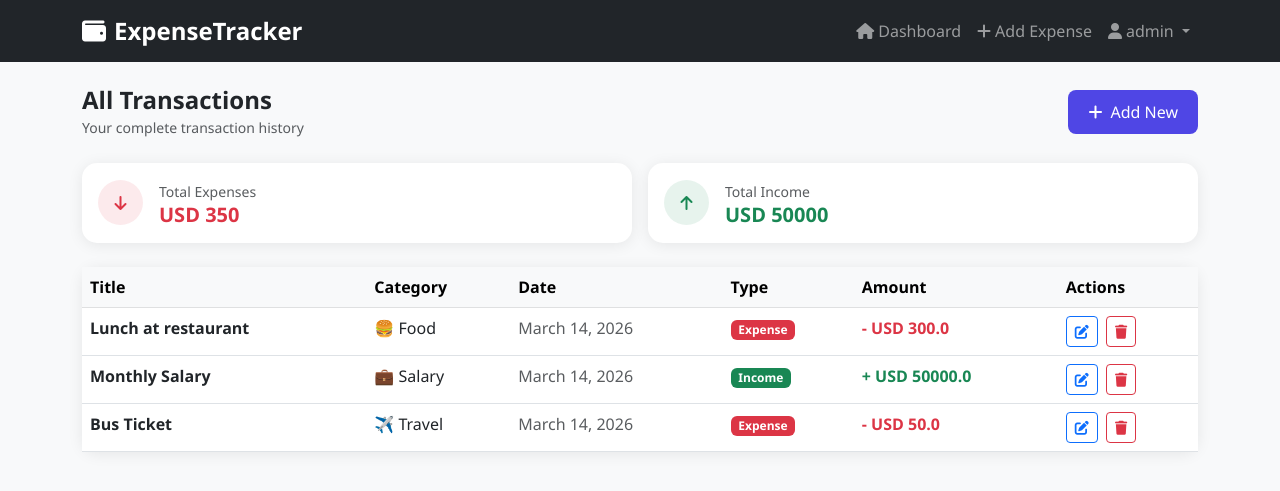
After one commit to CH-Akshay-pixel/Expense-tracker, a Django app: page /expenses/ in a window 1280 px wide. The commit adds this page. Shown: the top 491 px of the page. Run offline with Django 5.2, Linux system fonts and the light colour scheme; a user stored in the database is signed in; data comes from the database, SQL or seed files in the repository; both versions use the stored data as it was after the commit.

Commit message:
Day 9 - Add expense and expense list is working

```diff
--- a/config/settings.py
+++ b/config/settings.py
@@ -130,5 +130,5 @@ MEDIA_ROOT = BASE_DIR / 'media'
 
 DEFAULT_AUTO_FIELD = 'django.db.models.BigAutoField'
 LOGIN_URL = '/accounts/login/'
-LOGIN_REDIRECT_URL = '/accounts/profile/'
+LOGIN_REDIRECT_URL = '/dashboard/'
 LOGOUT_REDIRECT_URL = '/accounts/login/'
--- a/config/urls.py
+++ b/config/urls.py
@@ -24,4 +24,5 @@ urlpatterns = [
     path('admin/', admin.site.urls),
     path('accounts/', include('accounts.urls')),
     path('accounts/', include('django.contrib.auth.urls')),
+    path('', include('expenses.urls')),
 ] + static(settings.MEDIA_URL, document_root=settings.MEDIA_ROOT)
--- /dev/null
+++ b/expenses/urls.py
@@ -0,0 +1,8 @@
+from django.urls import path
+from . import views
+
+urlpatterns = [
+    path('dashboard/', views.dashboard_view, name='dashboard'),
+    path('expense/add/', views.add_expense_view, name='add_expense'),
+    path('expenses/', views.expense_list_view, name='expense_list'),
+]
--- a/expenses/views.py
+++ b/expenses/views.py
@@ -1,3 +1,112 @@
-from django.shortcuts import render
+from django.shortcuts import render, redirect, get_object_or_404
+from django.contrib.auth.decorators import login_required
+from django.contrib import messages
+from django.db.models import Sum
+from datetime import datetime
+from .models import Expense, Category
+from .forms import ExpenseForm
 
-# Create your views here.
+
+@login_required
+def dashboard_view(request):
+    today = datetime.today()
+    month = today.month
+    year = today.year
+
+    expenses = Expense.objects.filter(user=request.user)
+
+    monthly_expenses = expenses.filter(
+        type='expense',
+        date__month=month,
+        date__year=year
+    ).aggregate(total=Sum('amount'))['total'] or 0
+
+    monthly_income = expenses.filter(
+        type='income',
+        date__month=month,
+        date__year=year
+    ).aggregate(total=Sum('amount'))['total'] or 0
+
+    balance = monthly_income - monthly_expenses
+
+    recent_transactions = expenses.order_by('-date')[:5]
+
+    try:
+        budget = request.user.userprofile.monthly_budget
+        currency = request.user.userprofile.currency
+    except:
+        budget = 0
+        currency = 'USD'
+
+    budget_percentage = 0
+    if budget > 0:
+        budget_percentage = min(int((monthly_expenses / budget) * 100), 100)
+
+    context = {
+        'monthly_expenses': monthly_expenses,
+        'monthly_income': monthly_income,
+        'balance': balance,
+        'recent_transactions': recent_transactions,
+        'budget': budget,
+        'budget_percentage': budget_percentage,
+        'currency': currency,
+        'month_name': today.strftime('%B %Y'),
+    }
+
+    return render(request, 'expenses/dashboard.html', context)
+
+
+@login_required
+def add_expense_view(request):
+    if request.method == 'POST':
+        form = ExpenseForm(request.user, request.POST)
+        if form.is_valid():
+            expense = form.save(commit=False)
+            expense.user = request.user
+            expense.save()
+            messages.success(request, 'Transaction added successfully!')
+            return redirect('dashboard')
+        else:
+            messages.error(request, 'Please fix the errors below.')
+    else:
+        form = ExpenseForm(request.user)
+
+    try:
+        currency = request.user.userprofile.currency
+    except:
+        currency = 'USD'
+
+    return render(request, 'expenses/add_expense.html', {
+        'form': form,
+        'currency': currency
+    })
+
+
+@login_required
+def expense_list_view(request):
+    expenses = Expense.objects.filter(
+        user=request.user
+    ).order_by('-date')
+
+    try:
+        currency = request.user.userprofile.currency
+    except:
+        currency = 'USD'
+
+    # Totals
+    total_expenses = expenses.filter(
+        type='expense'
+    ).aggregate(total=Sum('amount'))['total'] or 0
+
+    total_income = expenses.filter(
+        type='income'
+    ).aggregate(total=Sum('amount'))['total'] or 0
+
+    context = {
+        'expenses': expenses,
+        'currency': currency,
+        'total_expenses': total_expenses,
+        'total_income': total_income,
+    }
+
+    return render(request, 'expenses/expense_list.html', context)
--- a/templates/base.html
+++ b/templates/base.html
@@ -65,14 +65,14 @@
 
                     <!-- Dashboard -->
                     <li class="nav-item">
-                        <a class="nav-link" href="#">
+                        <a class="nav-link" href="{% url 'dashboard' %}">
                             <i class="fas fa-home me-1"></i>Dashboard
                         </a>
                     </li>
 
                     <!-- Add Expense -->
                     <li class="nav-item">
-                        <a class="nav-link" href="#">
+                        <a class="nav-link" href="{% url 'add_expense' %}">
                             <i class="fas fa-plus me-1"></i>Add Expense
                         </a>
                     </li>
--- /dev/null
+++ b/templates/expenses/expense_list.html
@@ -0,0 +1,130 @@
+{% extends 'base.html' %}
+
+{% block title %}All Transactions - Expense Tracker{% endblock %}
+
+{% block content %}
+
+<!-- Header -->
+<div class="d-flex justify-content-between align-items-center mb-4">
+    <div>
+        <h4 class="fw-bold mb-0">All Transactions</h4>
+        <small class="text-muted">Your complete transaction history</small>
+    </div>
+    <a href="{% url 'add_expense' %}" class="btn btn-primary">
+        <i class="fas fa-plus me-2"></i>Add New
+    </a>
+</div>
+
+<!-- Summary Cards -->
+<div class="row g-3 mb-4">
+    <div class="col-md-6">
+        <div class="card p-3">
+            <div class="d-flex align-items-center">
+                <div class="rounded-circle bg-danger bg-opacity-10
+                            d-flex align-items-center justify-content-center me-3"
+                     style="width:45px; height:45px;">
+                    <i class="fas fa-arrow-down text-danger"></i>
+                </div>
+                <div>
+                    <small class="text-muted">Total Expenses</small>
+                    <h5 class="fw-bold mb-0 text-danger">
+                        {{ currency }} {{ total_expenses }}
+                    </h5>
+                </div>
+            </div>
+        </div>
+    </div>
+    <div class="col-md-6">
+        <div class="card p-3">
+            <div class="d-flex align-items-center">
+                <div class="rounded-circle bg-success bg-opacity-10
+                            d-flex align-items-center justify-content-center me-3"
+                     style="width:45px; height:45px;">
+                    <i class="fas fa-arrow-up text-success"></i>
+                </div>
+                <div>
+                    <small class="text-muted">Total Income</small>
+                    <h5 class="fw-bold mb-0 text-success">
+                        {{ currency }} {{ total_income }}
+                    </h5>
+                </div>
+            </div>
+        </div>
+    </div>
+</div>
+
+<!-- Transactions Table -->
+<div class="card">
+    <div class="card-body p-0">
+        {% if expenses %}
+        <div class="table-responsive">
+            <table class="table table-hover mb-0">
+                <thead class="table-light">
+                    <tr>
+                        <th>Title</th>
+                        <th>Category</th>
+                        <th>Date</th>
+                        <th>Type</th>
+                        <th>Amount</th>
+                        <th>Actions</th>
+                    </tr>
+                </thead>
+                <tbody>
+                    {% for expense in expenses %}
+                    <tr>
+                        <td class="fw-semibold">{{ expense.title }}</td>
+                        <td>
+                            {% if expense.category %}
+                                {{ expense.category.icon }}
+                                {{ expense.category.name }}
+                            {% else %}
+                                <span class="text-muted">—</span>
+                            {% endif %}
+                        </td>
+                        <td class="text-muted">{{ expense.date }}</td>
+                        <td>
+                            {% if expense.type == 'income' %}
+                                <span class="badge bg-success">Income</span>
+                            {% else %}
+                                <span class="badge bg-danger">Expense</span>
+                            {% endif %}
+                        </td>
+                        <td>
+                            <span class="fw-bold
+                                {% if expense.type == 'income' %}
+                                    text-success
+                                {% else %}
+                                    text-danger
+                                {% endif %}">
+                                {% if expense.type == 'income' %}+{% else %}-{% endif %}
+                                {{ currency }} {{ expense.amount }}
+                            </span>
+                        </td>
+                        <td>
+                            <a href="{% url 'edit_expense' expense.id %}"
+                               class="btn btn-sm btn-outline-primary me-1">
+                                <i class="fas fa-edit"></i>
+                            </a>
+                            <a href="{% url 'delete_expense' expense.id %}"
+                               class="btn btn-sm btn-outline-danger">
+                                <i class="fas fa-trash"></i>
+                            </a>
+                        </td>
+                    </tr>
+                    {% endfor %}
+                </tbody>
+            </table>
+        </div>
+        {% else %}
+        <div class="text-center py-5">
+            <i class="fas fa-receipt fa-3x text-muted mb-3"></i>
+            <p class="text-muted">No transactions yet!</p>
+            <a href="{% url 'add_expense' %}" class="btn btn-primary">
+                <i class="fas fa-plus me-2"></i>Add Your First Transaction
+            </a>
+        </div>
+        {% endif %}
+    </div>
+</div>
+
+{% endblock %}
```
Also changed, not shown: expenses/forms.py (added, +39 -0 lines), templates/expenses/add_expense.html (added, +111 -0 lines), templates/expenses/dashboard.html (added, +195 -0 lines), db.sqlite3.
